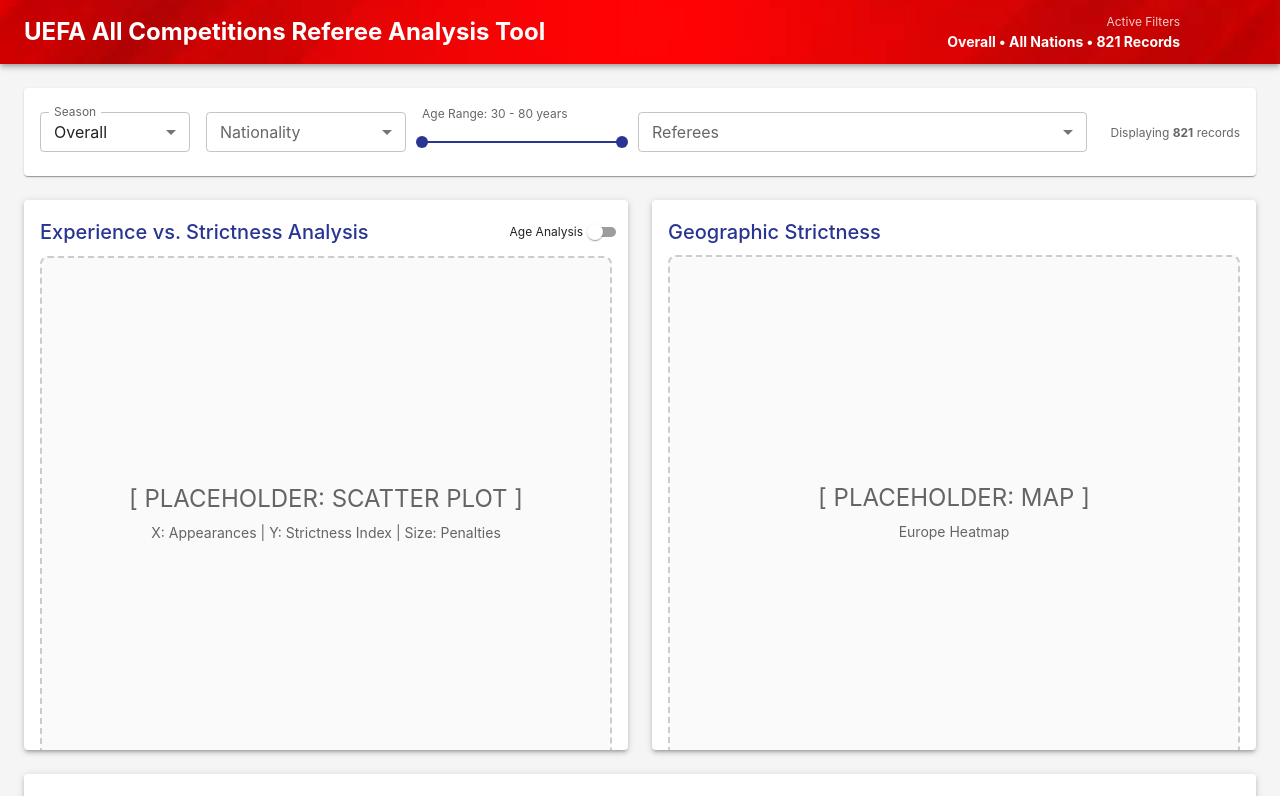
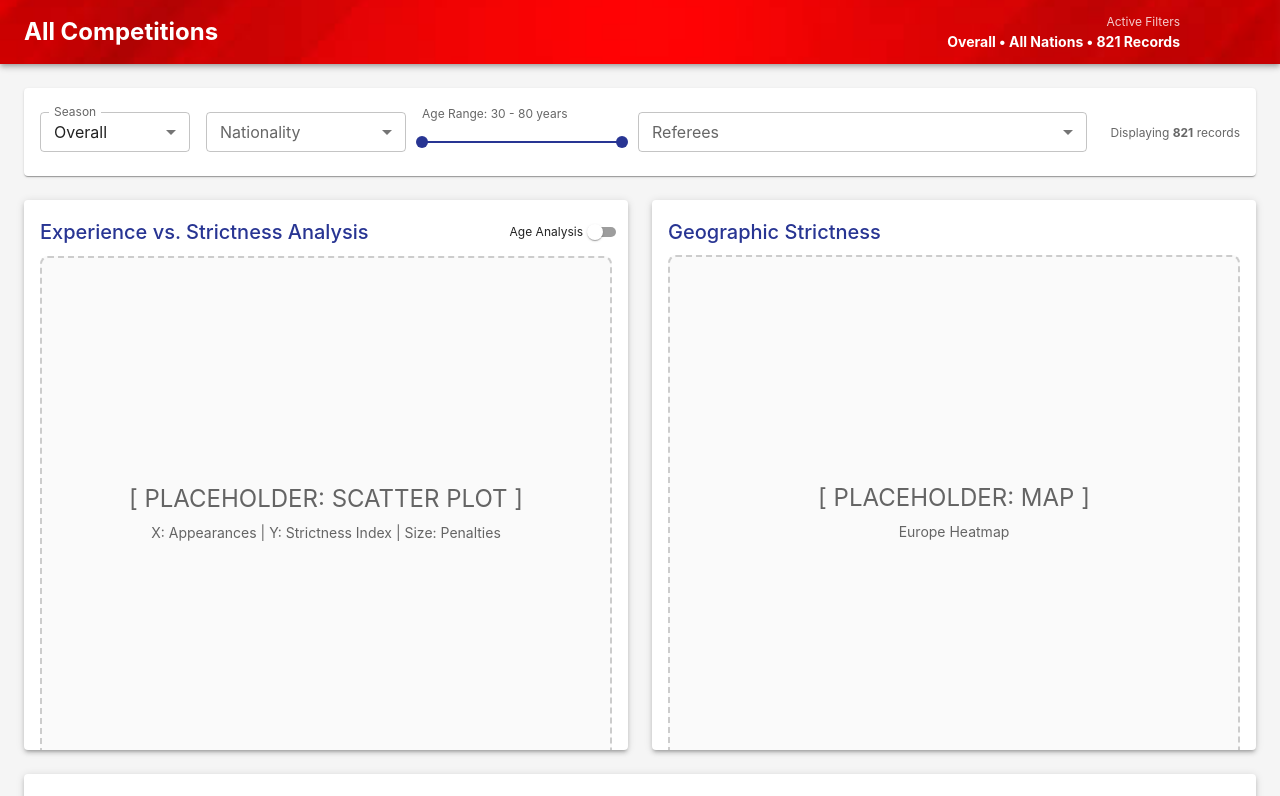
Before and after one commit to szymonzalewski2406/data-visualization-au-2025-group-4, a React (Create React App) app: page /dashboard in a window 1280 px wide. Shown: the top 796 px of the page. Built offline with nearby package versions, Linux system fonts and the light colour scheme; some icons are missing.

Commit message:
small layout fix

```diff
--- a/src/pages/Dashboard.tsx
+++ b/src/pages/Dashboard.tsx
@@ -246,7 +246,7 @@
                     <Toolbar sx={{ justifyContent: 'space-between' }}>
                         <Box sx={{ display: 'flex', alignItems: 'center' }}>
                             <Typography variant="h5" sx={{ fontWeight: 'bold', color: '#fff' }}>
-                                UEFA {selectedCompetition.name} Referee Analysis Tool
+                                {selectedCompetition.name}
                             </Typography>
                         </Box>
 
```
